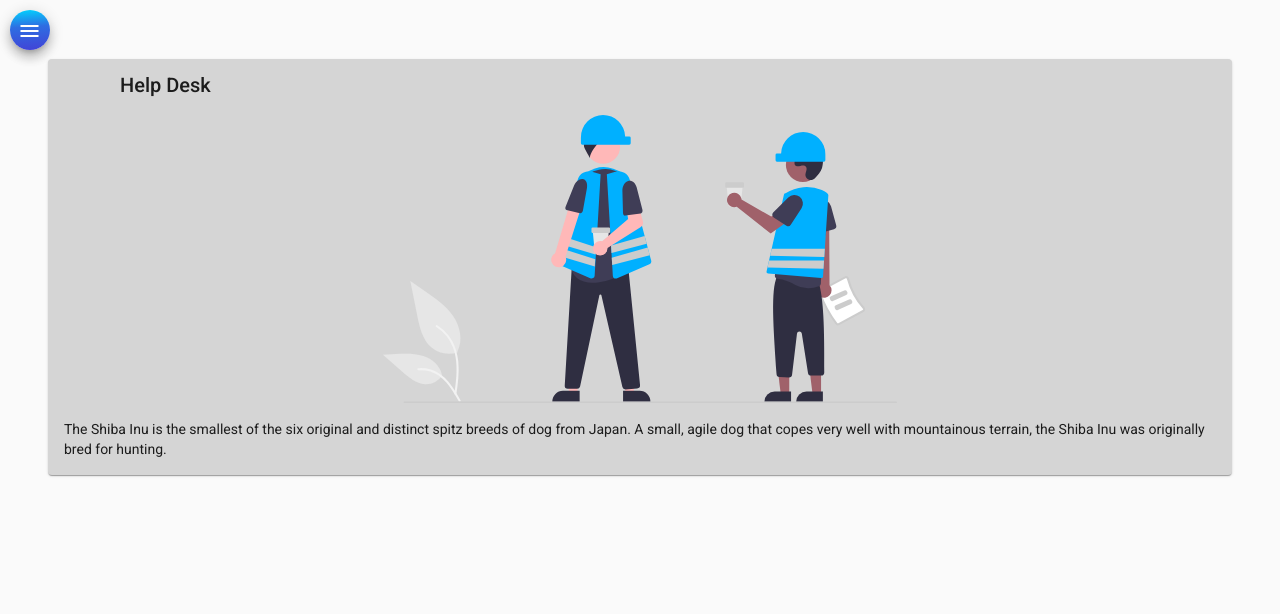
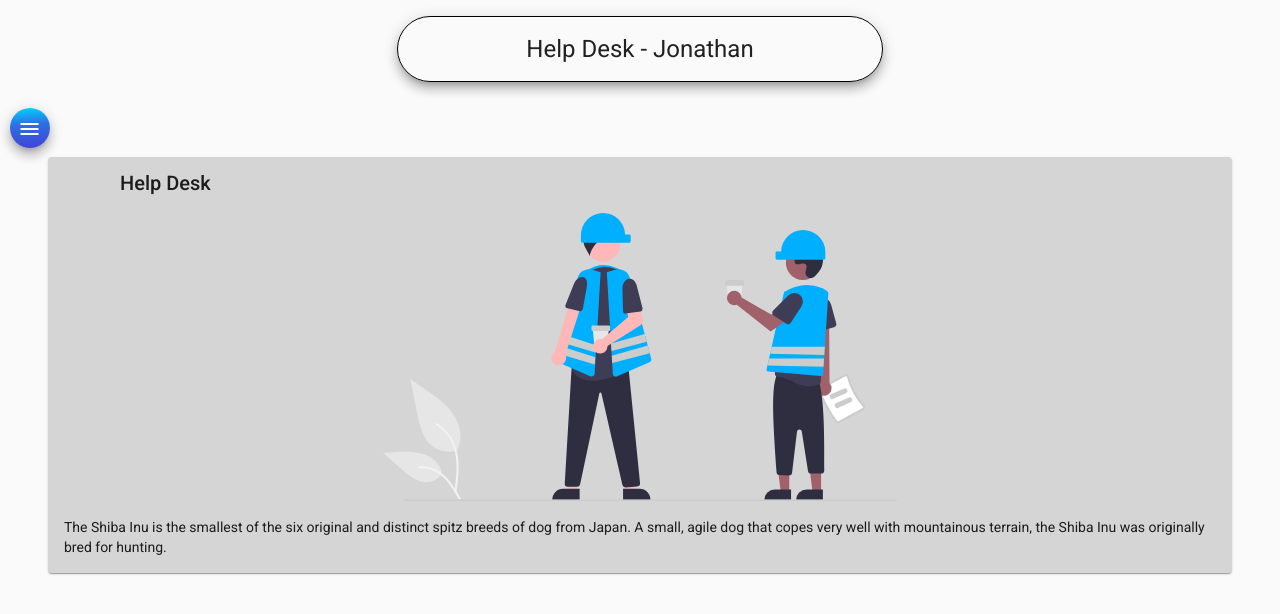
Before and after one commit to JonathanCarvalho39/app-web, an Angular app: page /home in a window 1280 px wide. Shown: the top 614 px of the page. Built offline with nearby package versions, Linux system fonts and the light colour scheme.

Commit message:
Adicionando componente Header

```diff
--- a/src/app/app.module.ts
+++ b/src/app/app.module.ts
@@ -28,6 +28,7 @@
 
 import { NavComponent } from './components/nav/nav.component';
 import { HomeComponent } from './components/home/home.component';
+import { HeaderComponent } from './components/header/header.component';
 
 
 @NgModule({
@@ -35,6 +36,7 @@
     AppComponent,
     NavComponent,
     HomeComponent,
+    HeaderComponent,
   ],
   imports: [
     BrowserModule,
--- /dev/null
+++ b/src/app/components/header/header.component.css
@@ -0,0 +1,12 @@
+.container {
+    display: flex;
+    align-items: center;
+    justify-content: center;
+}
+
+h1 {
+    margin-top: 1rem;
+    padding: 1rem 10%;
+    border: solid black 1px;
+    border-radius: 40px;
+}
--- /dev/null
+++ b/src/app/components/header/header.component.html
@@ -0,0 +1,4 @@
+
+<div class="container">
+    <h1 class="mat-elevation-z8">Help Desk - Jonathan</h1>
+</div>
--- /dev/null
+++ b/src/app/components/header/header.component.ts
@@ -0,0 +1,15 @@
+import { Component, OnInit } from '@angular/core';
+
+@Component({
+  selector: 'app-header',
+  templateUrl: './header.component.html',
+  styleUrls: ['./header.component.css']
+})
+export class HeaderComponent implements OnInit {
+
+  constructor() { }
+
+  ngOnInit(): void {
+  }
+
+}
--- a/src/app/components/nav/nav.component.html
+++ b/src/app/components/nav/nav.component.html
@@ -26,6 +26,7 @@
     </mat-drawer>
 
     <div class="sidenav-menu">
+        <app-header></app-header>
         <button class="menu mat-elevation-z8" mat-button (click)="drawer.toggle()" mat-icon-button>
             <mat-icon>menu</mat-icon>
         </button>
```
